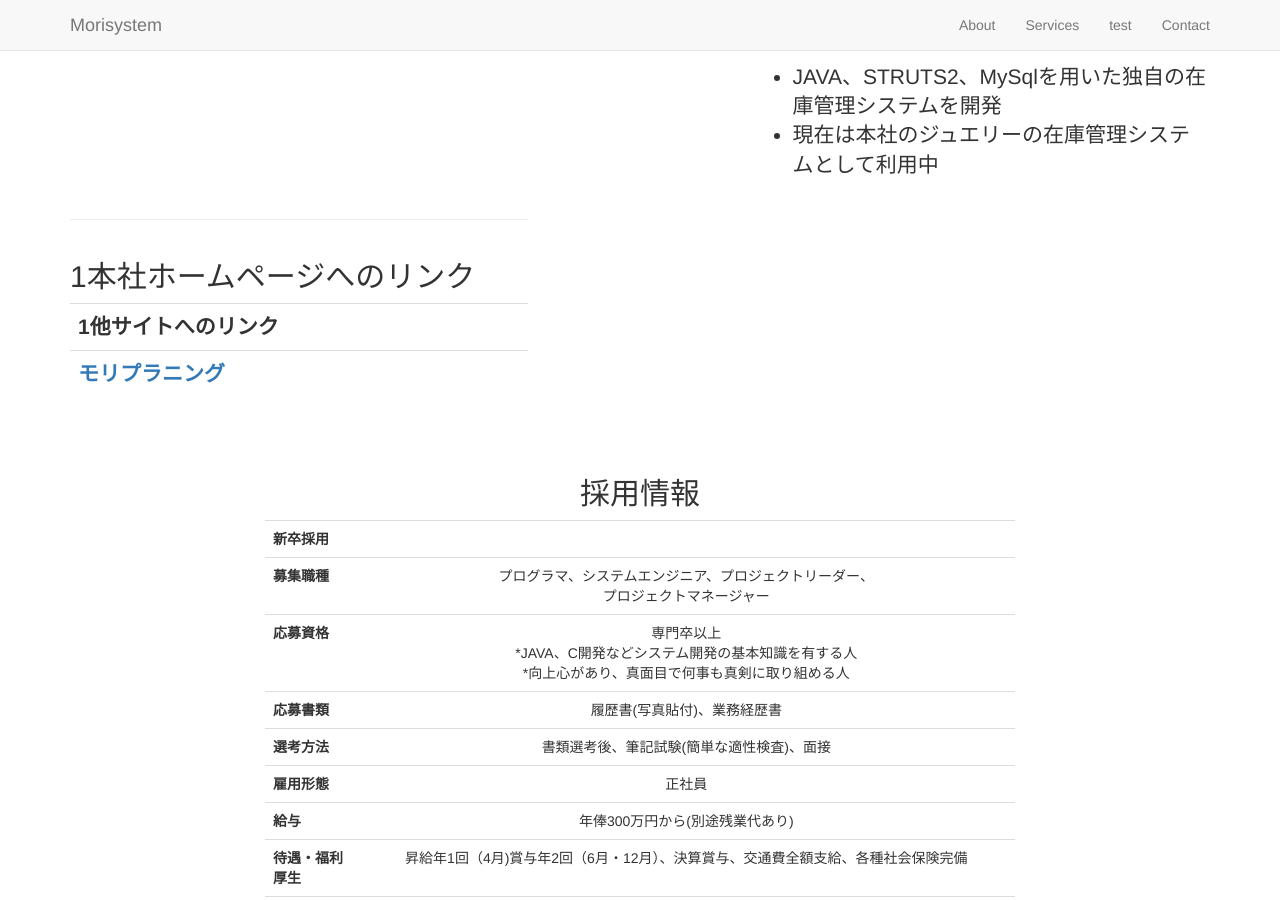
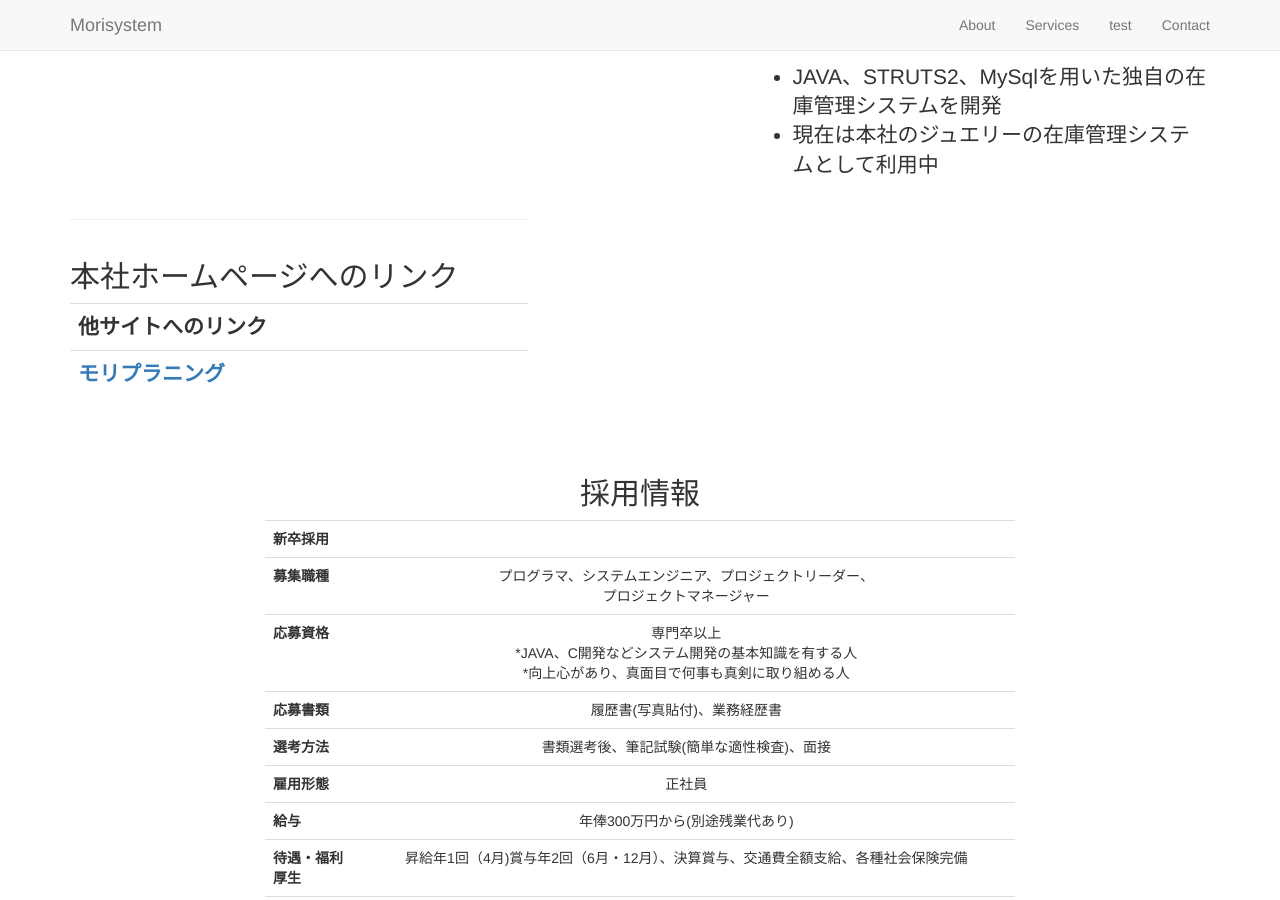
Before and after one commit to mori-system/mori-system.github.io, a Jekyll site: the page built from _posts/2018-08-03-services-2.markdown, in a window 1280 px wide and 900 px high, scrolled down 1265 px. Built offline with Jekyll 4.4.1, drawn with Linux system fonts in a browser that asks for light colours; nearby versions of some CDN libraries; library files that are not in the unit come from our copies; some of the changed text lies outside the part shown.

Commit message:
Update 2018-08-03-services-2.markdown

```diff
--- a/_posts/2018-08-03-services-2.markdown
+++ b/_posts/2018-08-03-services-2.markdown
@@ -2,13 +2,13 @@
 layout: default
 img: mori.jpg
 category: Services
-title: "1本社ホームページへのリンク"
+title: "本社ホームページへのリンク"
 description:
 ---
 
 <table class="table">
 <tr>
-<th class="tamidashi" colspan="2">1他サイトへのリンク</th>
+<th class="tamidashi" colspan="2">他サイトへのリンク</th>
 </tr>
 <tr>
 <th><a href="http://www.moriplanning.jp/">モリプラニング</a></th>
```
